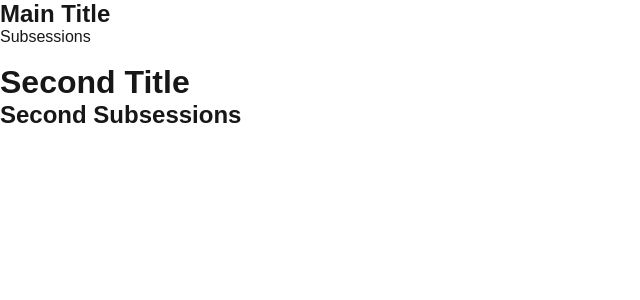
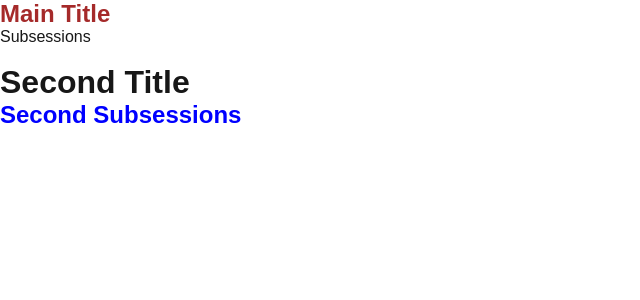
Before and after one commit to douglimaonline/JavaScript, a Next.js app in the folder Curso-nextjs/exercises/: page /basics/aboutComponent in a window 1280 px wide. Shown: the top 300 px of the page, without its empty margins (0-640 px from the left). Built offline with nearby package versions, Linux system fonts and the light colour scheme.

Commit message:
Apply css on components

```diff
--- a/Curso-nextjs/exercises/components/Title.jsx
+++ /dev/null
@@ -1,14 +0,0 @@
-export default function Title(props) {
-    return props.small ?  (
-        <>
-        <h2>{props.main}</h2>
-        <p>{props.subtitle}</p>
-        </>
-    ) : (
-        <>
-        <h1>{props.main}</h1>
-        <h2>{props.subtitle}</h2>
-        </>
-
-    )
-};
--- /dev/null
+++ b/Curso-nextjs/exercises/components/Title/Title.jsx
@@ -0,0 +1,14 @@
+export default function Title(props) {
+    return props.small ?  (
+        <div className="title">
+        <h2 className="red">{props.main}</h2>
+        <p>{props.subtitle}</p>
+        </div>
+    ) : (
+        <div className="title">
+        <h1>{props.main}</h1>
+        <h2 className="blue">{props.subtitle}</h2>
+        </div>
+
+    )
+};
--- /dev/null
+++ b/Curso-nextjs/exercises/components/Title/title.css
@@ -0,0 +1,7 @@
+.title .red {
+    color: brown;
+}
+
+.title .blue {
+    color: blue;
+}
--- a/Curso-nextjs/exercises/pages/_app.js
+++ b/Curso-nextjs/exercises/pages/_app.js
@@ -1,4 +1,5 @@
 import "@/styles/globals.css";
+import "@/components/Title/Title.css"
 
 export default function App({ Component, pageProps }) {
   return <Component {...pageProps} />;
--- a/Curso-nextjs/exercises/pages/basics/aboutComponent.jsx
+++ b/Curso-nextjs/exercises/pages/basics/aboutComponent.jsx
@@ -1,4 +1,4 @@
-import Title from "@/components/Title";
+import Title from "@/components/Title/Title";
 
 export default function aboutComponent() {
     return (
```
